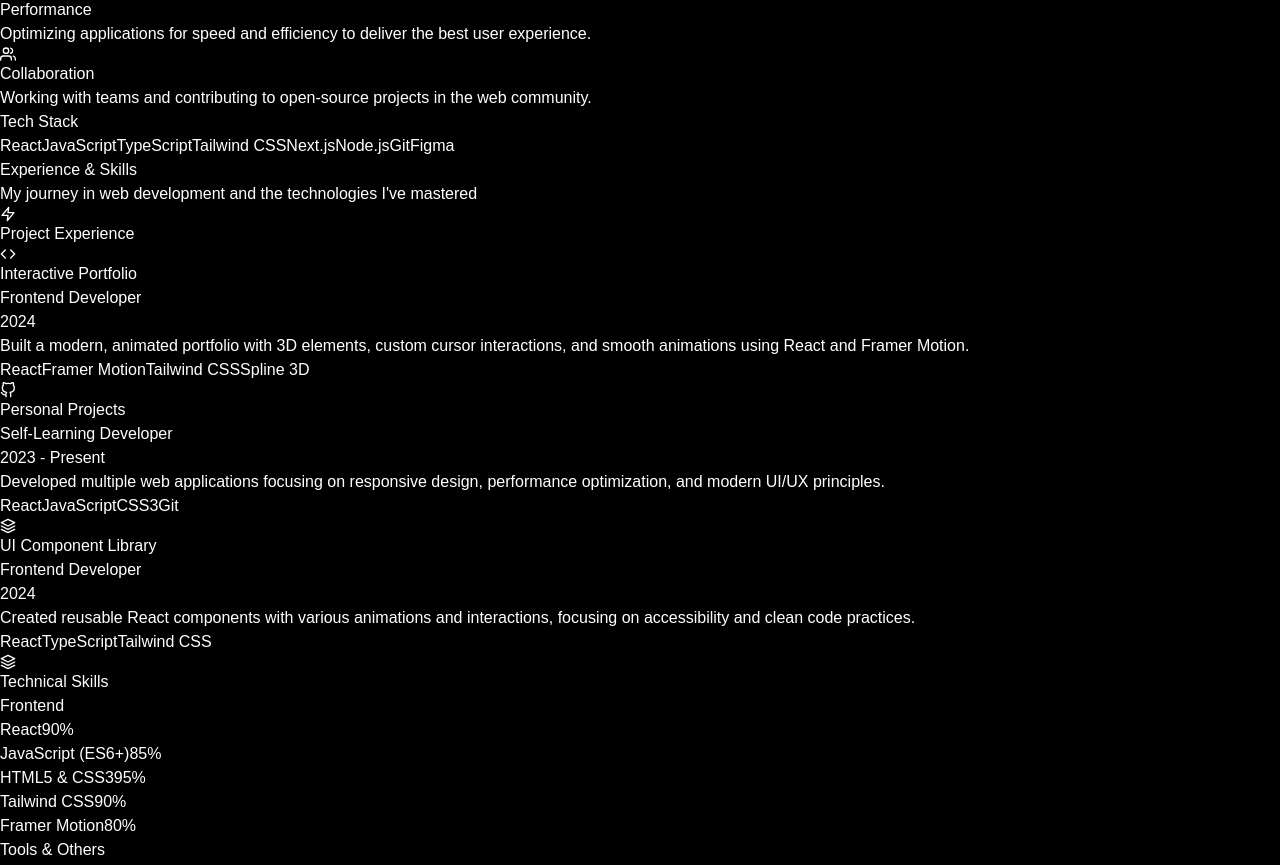
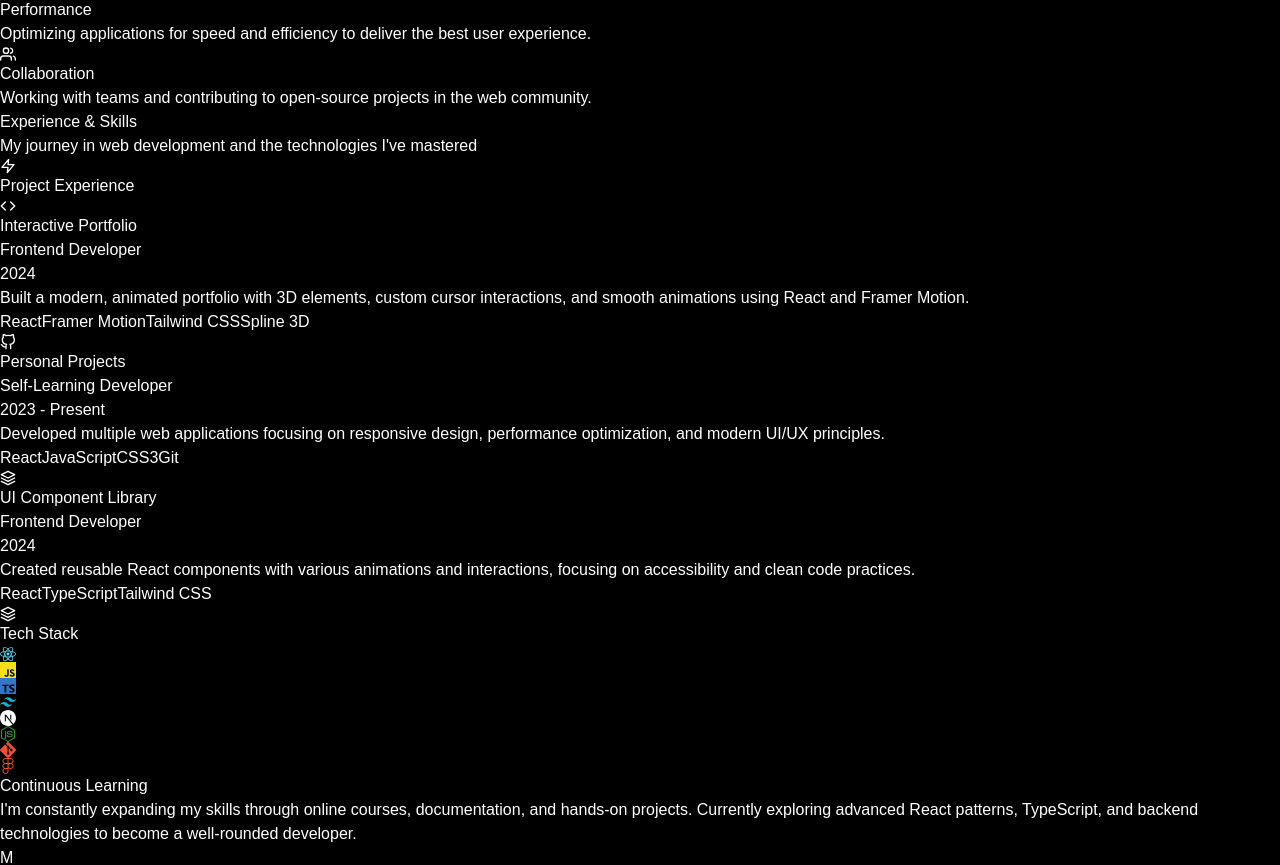
Before and after one commit to Max-Mendes91/portfolio-react, a React (Vite) app: page / in a window 1280 px wide. Shown: the part 602-1467 px from the top of the page. Built offline with nearby package versions, Linux system fonts and the light colour scheme.

Commit message:
Refactor AboutSection and SkillsExperience components: Remove Tech Stack section from AboutSection, and restructure SkillsExperience to use a tech stack array with icons for improved visual representation.

```diff
--- a/src/components/AboutSection.jsx
+++ b/src/components/AboutSection.jsx
@@ -121,29 +121,7 @@
                     </motion.div>
                 </div>
 
-                {/* Tech Stack */}
-                <motion.div
-                    initial={{ opacity: 0, y: 50 }}
-                    whileInView={{ opacity: 1, y: 0 }}
-                    viewport={{ once: true }}
-                    transition={{ duration: 0.6, delay: 0.6 }}
-                    className="text-center">
-                    <h3 className="text-2xl font-bold text-white mb-8">Tech Stack</h3>
-                    <div className="flex flex-wrap justify-center gap-4">
-                        {['React', 'JavaScript', 'TypeScript', 'Tailwind CSS', 'Next.js', 'Node.js', 'Git', 'Figma'].map((tech, index) => (
-                            <motion.span
-                                key={tech}
-                                initial={{ opacity: 0, scale: 0.8 }}
-                                whileInView={{ opacity: 1, scale: 1 }}
-                                viewport={{ once: true }}
-                                transition={{ duration: 0.3, delay: 0.7 + index * 0.05 }}
-                                whileHover={{ scale: 1.1 }}
-                                className="px-6 py-3 bg-gradient-to-r from-violet-600/20 to-purple-600/20 border border-violet-500/30 rounded-full text-violet-300 font-medium hover:border-violet-400 transition-all duration-300">
-                                {tech}
-                            </motion.span>
-                        ))}
-                    </div>
-                </motion.div>
+
             </div>
         </section>
     );
--- a/src/components/SkillsExperience.jsx
+++ b/src/components/SkillsExperience.jsx
@@ -1,28 +1,17 @@
 import { motion } from 'framer-motion';
 import { FiCode, FiGithub, FiLayers, FiZap } from 'react-icons/fi';
+import { SiReact, SiJavascript, SiTypescript, SiTailwindcss, SiNextdotjs, SiNodedotjs, SiGit, SiFigma } from 'react-icons/si';
 
 const ExperienceAndSkills = () => {
-    const skills = [
-        {
-            category: "Frontend",
-            technologies: [
-                { name: "React", level: 90 },
-                { name: "JavaScript (ES6+)", level: 85 },
-                { name: "HTML5 & CSS3", level: 95 },
-                { name: "Tailwind CSS", level: 90 },
-                { name: "Framer Motion", level: 80 },
-            ]
-        },
-        {
-            category: "Tools & Others",
-            technologies: [
-                { name: "Git & GitHub", level: 85 },
-                { name: "Responsive Design", level: 95 },
-                { name: "Figma", level: 75 },
-                { name: "Vite", level: 80 },
-                { name: "Performance Optimization", level: 80 },
-            ]
-        }
+    const techStack = [
+        { name: "React", icon: <SiReact className="w-12 h-12" />, color: "#61DAFB" },
+        { name: "JavaScript", icon: <SiJavascript className="w-12 h-12" />, color: "#F7DF1E" },
+        { name: "TypeScript", icon: <SiTypescript className="w-12 h-12" />, color: "#3178C6" },
+        { name: "Tailwind CSS", icon: <SiTailwindcss className="w-12 h-12" />, color: "#06B6D4" },
+        { name: "Next.js", icon: <SiNextdotjs className="w-12 h-12" />, color: "#FFFFFF" },
+        { name: "Node.js", icon: <SiNodedotjs className="w-12 h-12" />, color: "#339933" },
+        { name: "Git", icon: <SiGit className="w-12 h-12" />, color: "#F05032" },
+        { name: "Figma", icon: <SiFigma className="w-12 h-12" />, color: "#F24E1E" },
     ];
 
     const projects = [
@@ -134,63 +123,36 @@
                     </div>
                 </div>
 
-                {/* Skills Section */}
-                <div>
-                    <motion.h3
-                        initial={{ opacity: 0, x: -50 }}
-                        whileInView={{ opacity: 1, x: 0 }}
-                        viewport={{ once: true }}
-                        transition={{ duration: 0.6 }}
-                        className="text-2xl md:text-3xl font-bold text-white mb-10 flex items-center gap-3"
-                    >
+                {/* Tech Stack */}
+                <motion.div
+                    initial={{ opacity: 0, y: 50 }}
+                    whileInView={{ opacity: 1, y: 0 }}
+                    viewport={{ once: true }}
+                    transition={{ duration: 0.6, delay: 0.6 }}
+                    className="text-center"
+                >
+                    <h3 className="text-2xl md:text-3xl font-bold text-white mb-10 flex items-center gap-3 justify-center">
                         <FiLayers className="text-violet-400" />
-                        Technical Skills
-                    </motion.h3>
-
-                    <div className="grid md:grid-cols-2 gap-8">
-                        {skills.map((skillGroup, groupIndex) => (
+                        Tech Stack
+                    </h3>
+                    <div className="flex flex-wrap justify-center gap-8">
+                        {techStack.map((tech, index) => (
                             <motion.div
-                                key={skillGroup.category}
-                                initial={{ opacity: 0, y: 30 }}
-                                whileInView={{ opacity: 1, y: 0 }}
+                                key={tech.name}
+                                initial={{ opacity: 0, scale: 0.8 }}
+                                whileInView={{ opacity: 1, scale: 1 }}
                                 viewport={{ once: true }}
-                                transition={{ duration: 0.5, delay: groupIndex * 0.1 }}
-                                className="bg-gray-900/50 backdrop-blur-sm border border-gray-800 rounded-xl p-6"
+                                transition={{ duration: 0.3, delay: 0.7 + index * 0.05 }}
+                                whileHover={{ scale: 1.2, y: -8 }}
+                                className="cursor-pointer transition-all duration-300"
+                                title={tech.name}
+                                style={{ color: tech.color }}
                             >
-                                <h4 className="text-xl font-semibold text-white mb-6">
-                                    {skillGroup.category}
-                                </h4>
-                                <div className="space-y-4">
-                                    {skillGroup.technologies.map((tech, techIndex) => (
-                                        <div key={tech.name}>
-                                            <div className="flex justify-between mb-2">
-                                                <span className="text-gray-300 font-medium">
-                                                    {tech.name}
-                                                </span>
-                                                <span className="text-violet-400 text-sm font-semibold">
-                                                    {tech.level}%
-                                                </span>
-                                            </div>
-                                            <div className="h-2 bg-gray-800 rounded-full overflow-hidden">
-                                                <motion.div
-                                                    initial={{ width: 0 }}
-                                                    whileInView={{ width: `${tech.level}%` }}
-                                                    viewport={{ once: true }}
-                                                    transition={{
-                                                        duration: 1,
-                                                        delay: groupIndex * 0.1 + techIndex * 0.1,
-                                                        ease: "easeOut"
-                                                    }}
-                                                    className="h-full bg-gradient-to-r from-violet-600 to-purple-600 rounded-full"
-                                                />
-                                            </div>
-                                        </div>
-                                    ))}
-                                </div>
+                                {tech.icon}
                             </motion.div>
                         ))}
                     </div>
-                </div>
+                </motion.div>
 
                 {/* Learning & Growth */}
                 <motion.div
```
